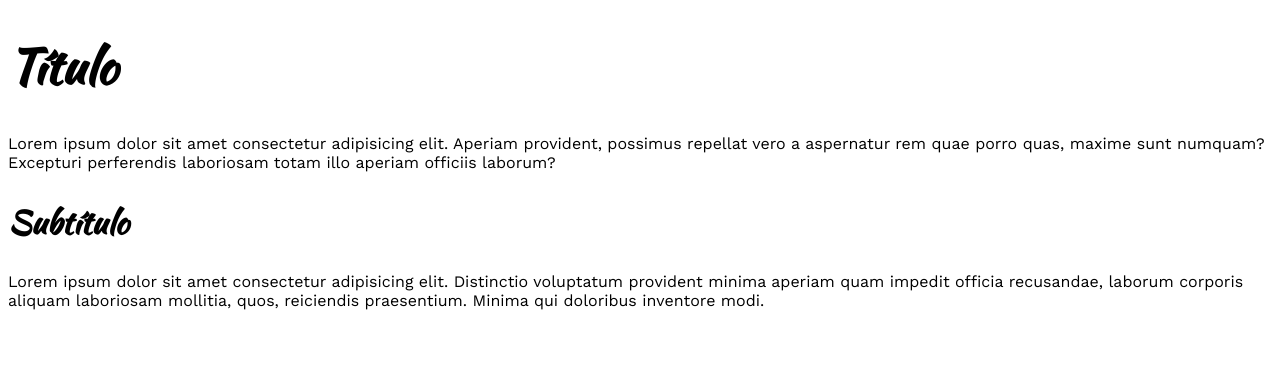
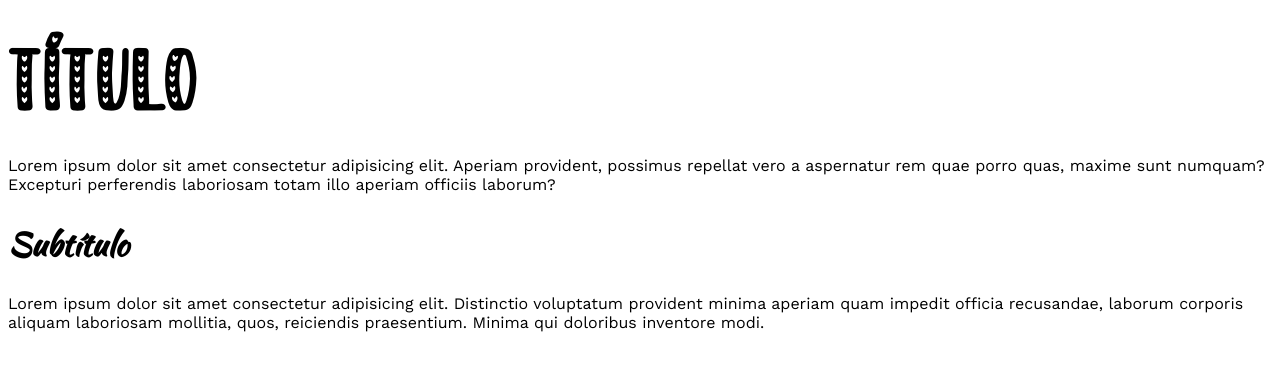
Before and after one commit to levibezerra/Estudos-de-HTML-e-CSS, a plain HTML site: page html-css/exercicios/ex018 - usando-google-fonts/fonte01.html in a window 1280 px wide. Drawn offline with nearby package versions, Linux system fonts and the light colour scheme.

Commit message:
Usando fontes externas baixadas

```diff
--- a/html-css/exercicios/ex018 - usando-google-fonts/fonte01.html
+++ b/html-css/exercicios/ex018 - usando-google-fonts/fonte01.html
@@ -9,6 +9,13 @@
 
         @import url('https://fonts.googleapis.com/css2?family=Kaushan+Script&family=Work+Sans:ital,wght@0,100..900;1,100..900&display=swap');
 
+        @font-face {
+            font-family: 'Love';
+            src: url('fonts/love\ story\ ttf.ttf') format('truetype');
+            font-weight: normal;
+            font-style: normal;
+            }
+
         body{
             font-family: 'Work Sans', Arial, Verdana, sans-serif;
             font-size: 16px;
@@ -16,7 +23,7 @@
         }
 
         h1{
-            font-family: 'Kaushan Script', Times, serif;
+            font-family: 'Love', Times, serif;
             font-size: 3em;
         }
 
```
Also changed, not shown: html-css/exercicios/ex018 - usando-google-fonts/fonte02.html (added, +40 -0 lines), html-css/exercicios/ex018 - usando-google-fonts/fonts/love story ttf.ttf (added).
